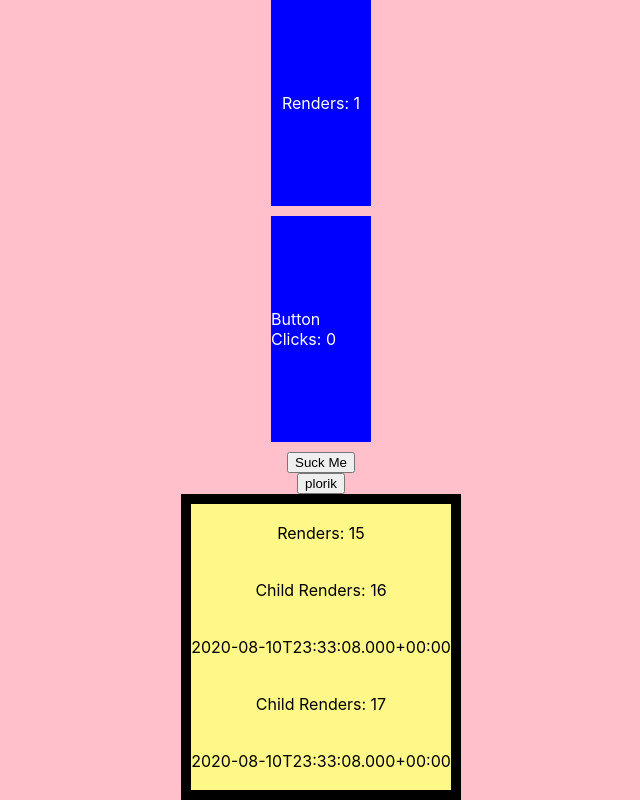
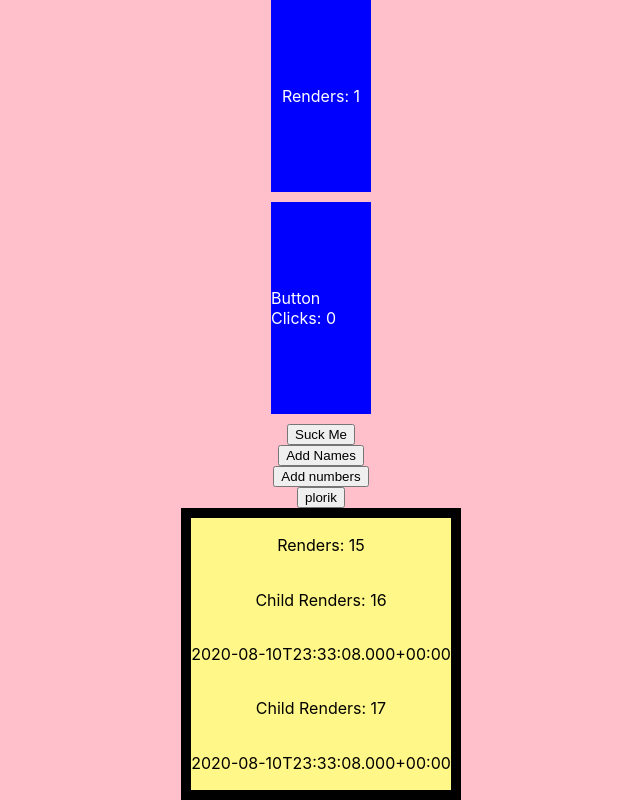
Before and after one commit to arapocket/playing, a Next.js app: page / in a window 1280 px wide. Shown: the whole page, without its empty margins (319-959 px from the left). Built offline with nearby package versions, Linux system fonts and the light colour scheme.

Commit message:
slice redux

```diff
--- a/package.json
+++ b/package.json
@@ -8,6 +8,7 @@
     "start": "next start"
   },
   "dependencies": {
+    "@reduxjs/toolkit": "^1.4.0",
     "luxon": "^1.24.1",
     "next": "9.5.1",
     "react": "16.13.1",
--- a/pages/Child.jsx
+++ b/pages/Child.jsx
@@ -1,8 +1,11 @@
 import { useEffect, useRef, memo } from "react"
 import { useTime } from "./useTime";
+import { useSelector } from 'react-redux'
 
 export const Child = memo(({ parentVal }) => {
 
+    const listOfNames = useSelector(state => state.names);
+    console.log(listOfNames)
     const childRenderRef = useRef(0);
 
     const time = useTime();
--- a/pages/Parent.jsx
+++ b/pages/Parent.jsx
@@ -7,8 +7,11 @@ import { useSelector } from 'react-redux'
 
 export const Parent = (props) => {
   const test = useSelector(state => state)
-  console.log(test)
   const dist = useDispatch()
+
+  const numbers = useSelector(state => state)
+  console.log(numbers)
+
 
   const [num, setNum] = useState(0);
   const [names, setNames] = useState(["A"])
@@ -45,6 +48,8 @@ export const Parent = (props) => {
       <div className="text-box">Renders: {parentRenderRef.current++}</div>
       <div className="text-box">Button Clicks: {num}</div>
       <button onClick={() => dist({ type: "ADD_TODO", payload: "hi" })}>Suck Me</button>
+      <button onClick={() => dist({ type: "ADD_NAME", payload: "ARA" })}>Add Names</button>
+      <button onClick={() => dist({ type: "numbers/addNumber", payload: 10 })}>Add numbers</button>
       {
         renderPeople
       }
--- a/redux/reducer.js
+++ b/redux/reducer.js
@@ -1,6 +1,9 @@
 import { combineReducers } from 'redux'
 import todos from './reducers/todos'
-
+import names from "./reducers/names"
+import numbers from "./reducers/numbers";
 export default combineReducers({
     todos,
+    names,
+    numbers,
 })
--- /dev/null
+++ b/redux/reducers/names.js
@@ -0,0 +1,8 @@
+export default function names (state = ["ejmin"], action) {
+    switch (action.type) {
+        case 'ADD_NAME':
+            return [...state, action.payload]
+        default:
+            return state
+    }
+}
--- /dev/null
+++ b/redux/reducers/numbers.js
@@ -0,0 +1,99 @@
+//Create slice combines creating actions and reducer together
+import { createSlice } from "@reduxjs/toolkit";
+import { createSelector } from "reselect";
+
+const numberSlice = createSlice({
+    name: "numbers",
+
+    //the initial state we start with for this slice
+    initialState: {
+        numberList: [1, 2, 3]
+    },
+
+    //all the reducers for this slice
+    //numbers is the state of this slice so its "initialState"
+    reducers: {
+        addNumber: (numbers, action) => {
+            numbers.numberList = [...numbers.numberList, action.payload]
+        },
+        removeNumber: (numbers, action) => {
+            numbers.numberList = action.payload
+        }
+    }
+})
+
+export default numberSlice.reducer;
+
+// //this is the reducer and the action
+// const slice = createSlice({
+//   name: "bugs",
+//   initialState: {
+//     list: [],
+//     loading: false,
+//     lastFetch: null,
+//   },
+//   reducers: {
+//     bugsRequestedFailed: (bugs, action) => {
+//       bugs.loading = false;
+//     },
+//     bugsRequested: (bugs, action) => {
+//       bugs.loading = true;
+//     },
+//     bugsRecieved: (bugs, action) => {
+//       bugs.list = action.payload;
+//       bugs.loading = false;
+//       bugs.lastFetch = Date.now();
+//     },
+//     bugAdded: (bugs, action) => {
+//       bugs.list.push(action.payload);
+//     },
+//     bugResolved: (bugs, action) => {
+//       const { list } = bugs;
+//       const index = list.findIndex((bug) => bug.id === action.payload.id);
+//       list[index].resolved = true;
+//     },
+//   },
+// });
+
+// const {
+//   bugAdded,
+//   bugsRecieved,
+//   bugsRequested,
+//   bugsRequestedFailed,
+// } = slice.actions;
+// export default slice.reducer;
+
+// //Action Creators
+// export const loadBugs = () =>
+//   apiCallBegan({
+//     url: "https://jsonplaceholder.typicode.com/todos/",
+//     onSuccess: bugsRecieved.type,
+//     onStart: bugsRequested.type,
+//     onRequestFail: bugsRequestedFailed.type,
+//   });
+
+// export const addBugs = (bug) =>
+//   apiCallBegan({
+//     url: "",
+//     method: "post",
+//     data: bug,
+//     onSuccess: bugAdded.type,
+//   });
+// //selector function with caching system using selector
+// export const getUnresolvedBugs = createSelector(
+//   (state) => state.bugs,
+//   (bugs) => bugs.filter((bug) => !bug.resolved)
+// );
+
+// //createAction returns an action in the form of {type:"bugUpdated", payload:{id:"check"}}
+// //create action returns a function and if we call it with an object that becomes the payload
+// // // const bugAdded = createAction("bugUpdated")({ id: "plor" });
+// // export const bugAdded = createAction("bugUpdated");
+// // export const bugResolved = createAction("bugResolved");
+// // export const bugRemoved = createAction("bugRemoved");
+
+// // export default createReducer([], {
+// //   [bugAdded.type]: (state, action) => {},
+
+// //   [bugResolved.type]: (state, action) => {},
+// // });
```
Also changed, not shown: 1 other file (tests, documents, lock files or other folders).
